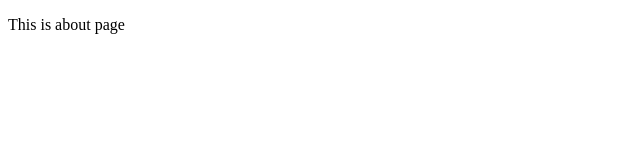
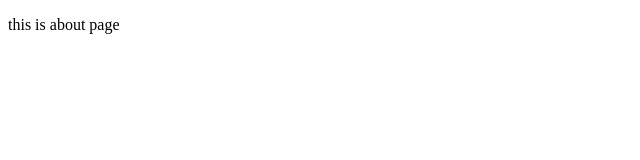
Before and after one commit to Shubham9454/Online-Mobile-Recharge-Portal, a plain HTML site: page About.html in a window 1280 px wide. Shown: the full height of the page, 0-640 px from the left. Drawn offline with Linux system fonts and the light colour scheme.

Commit message:
my first commit

```diff
--- a/About.html
+++ b/About.html
@@ -7,6 +7,6 @@
     <title>About</title>
 </head>
 <body>
-    <p>This is about page</p>
+    <p>this is about page</p>
 </body>
 </html>
```
